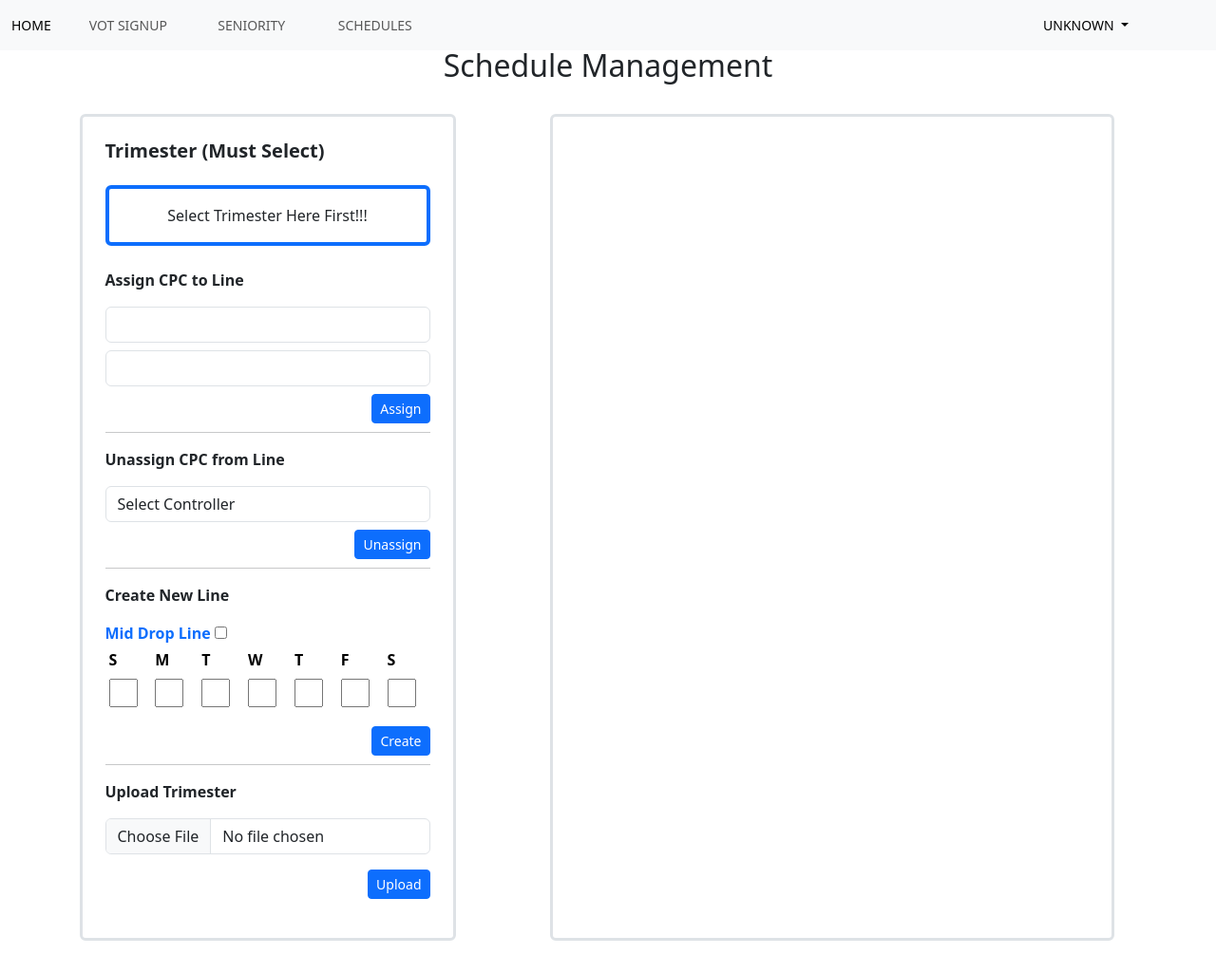
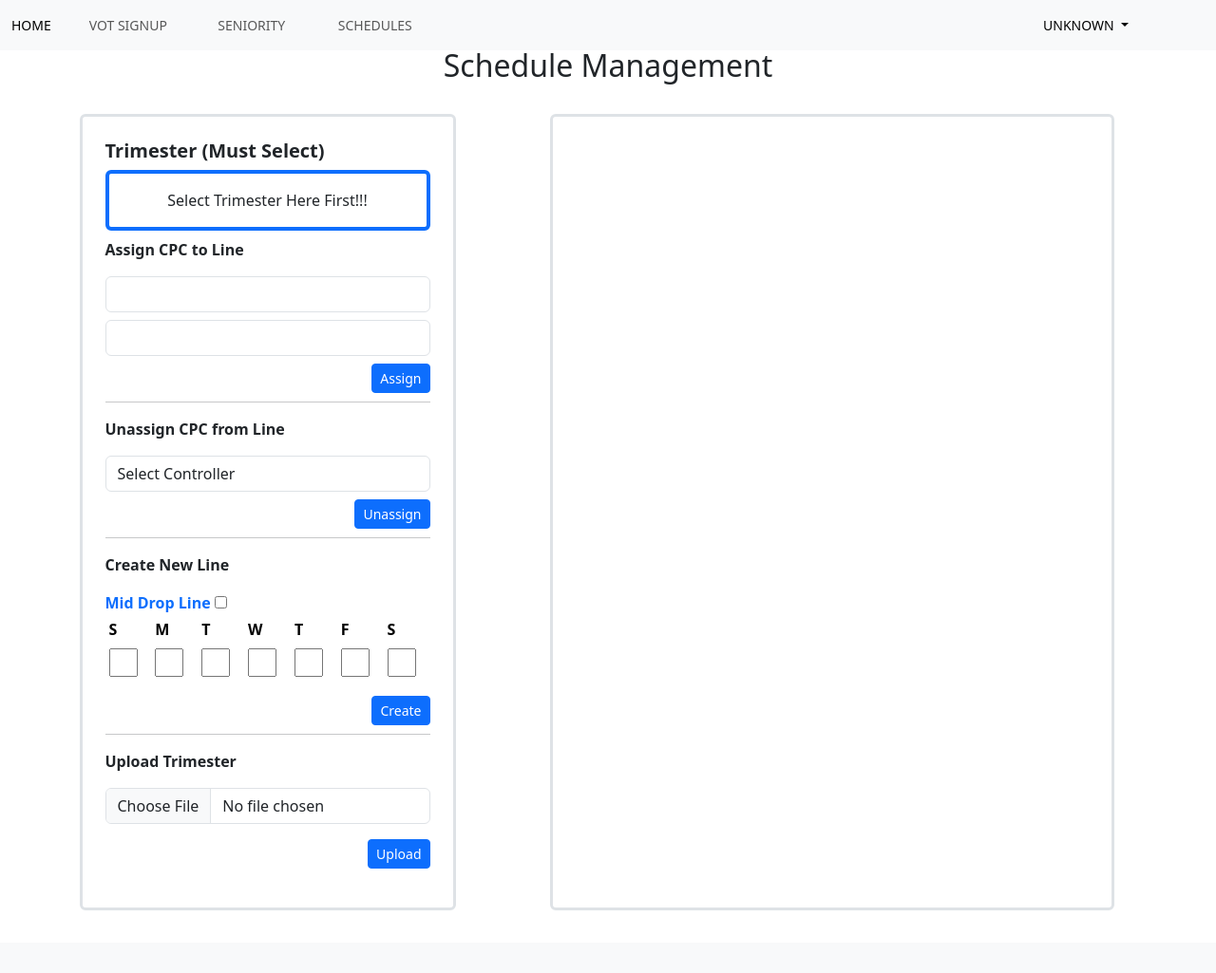
Before and after one commit to mhr320/vot-dream-sheet, a PHP site: page /vot-dream-sheet/schedules_management in a window 1280 px wide. Shown: the whole page at 95% size. After the commit the page ends 959 px from the top, so only its background shows below. Run offline with PHP 8.4, Linux system fonts and the light colour scheme; the visitor is signed in with stand-in values (Sample User, id 1); data that the repository does not hold is empty.

Commit message:
schedules management view

```diff
--- a/private/views/schedules_management.view.php
+++ b/private/views/schedules_management.view.php
@@ -15,7 +15,7 @@
 				<div class="form-group">
 
 					<p class="h5 fw-bold">Trimester (Must Select)</p>
-					<select class="border-4 border-primary text-center form-control p-3 my-4" name='trimester' id="trimester">
+					<select class="border-4 border-primary text-center form-control p-3 my-2" name='trimester' id="trimester">
 						<option value="" >Select Trimester Here First!!!</span></option>
 						<option value="1">Trimester 1</option>
 						<option value="2">Trimester 2</option>
```
